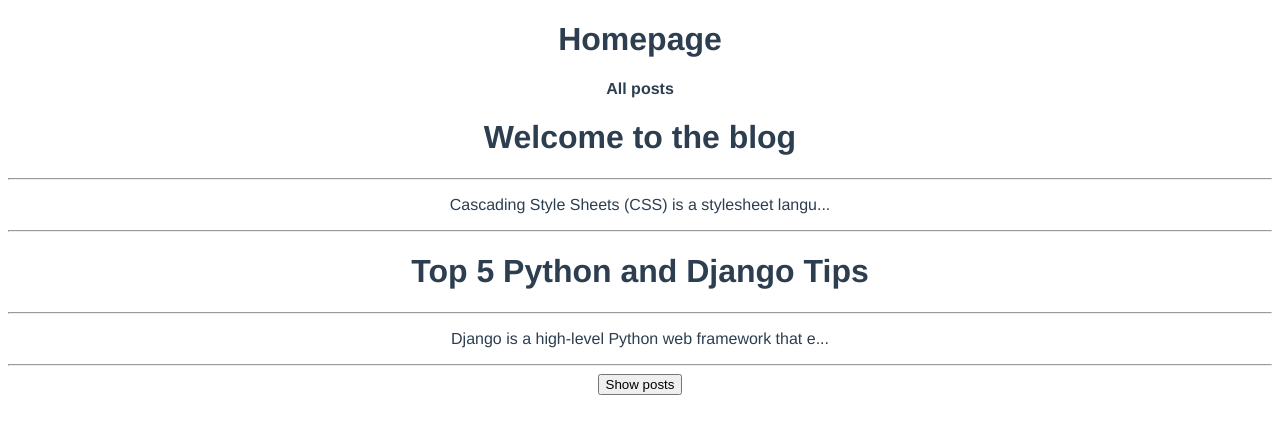
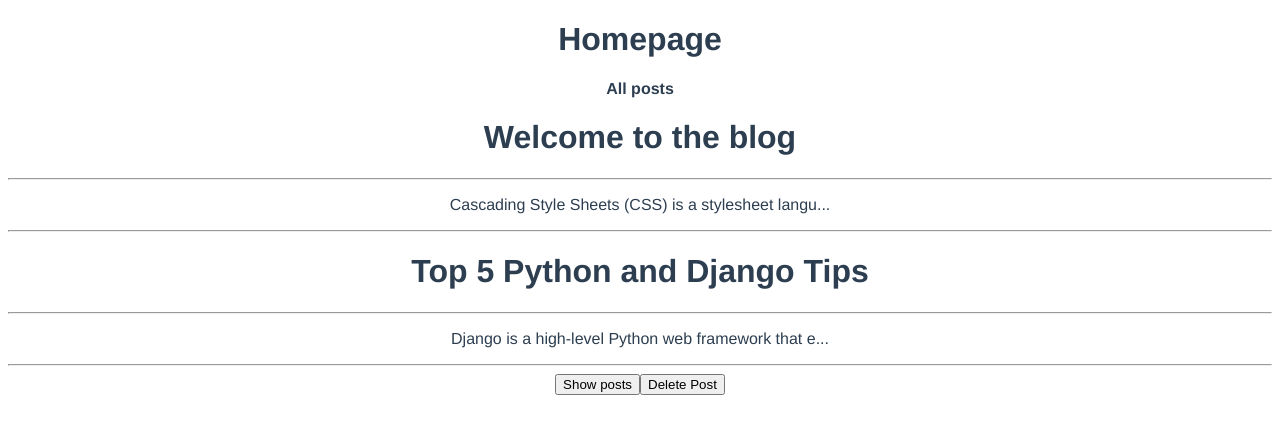
Before and after one commit to kiboma2021/composition-API, a Vue app: page / in a window 1280 px wide. Shown: the top 434 px of the page. Built offline with nearby package versions, Linux system fonts and the light colour scheme.

Commit message:
Delete post

```diff
--- a/src/views/HomeView.vue
+++ b/src/views/HomeView.vue
@@ -6,6 +6,7 @@
     </div>
 
     <button @click="showPosts = !showPosts">Show posts</button>
+    <button @click="posts.pop()">Delete Post</button>
   </div>
 </template>
 
```
